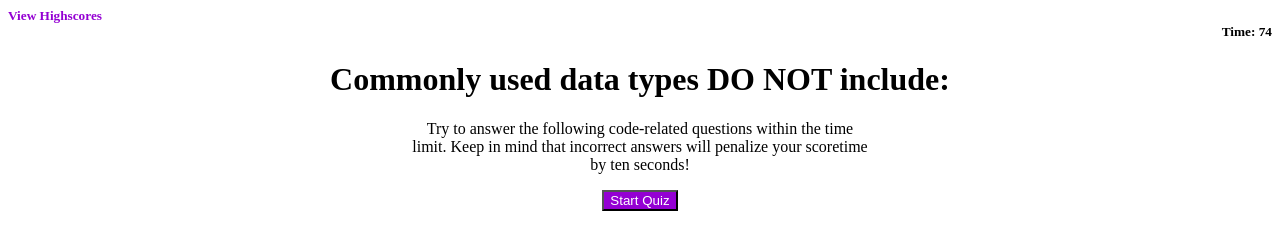
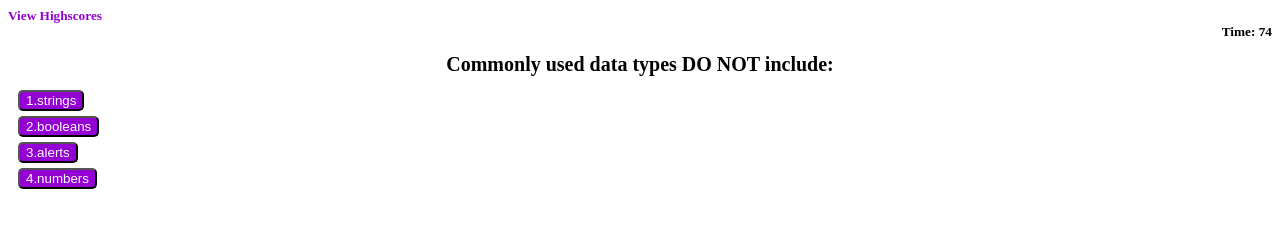
Before and after one commit to bycait27/javascript-code-quiz, a plain HTML site: page index.html in a window 1280 px wide. Both pictures are taken after a click on the button "Start Quiz". Drawn offline with Linux system fonts and the light colour scheme.

Commit message:
Added multiple choice buttons to question one

```diff
--- a/assets/css/style.css
+++ b/assets/css/style.css
@@ -26,3 +26,13 @@ button {
    justify-content: right;
    margin: 0px;
 }
+
+.button-style {
+    background-color: darkviolet;
+    color: white;
+    border-radius: 5px;
+    display: flex;
+    text-align: center;
+    margin-bottom: 5px;
+    margin-left: 10px;
+}
--- a/assets/js/script.js
+++ b/assets/js/script.js
@@ -57,12 +57,29 @@
 // STARTED CODE
 // makes variable for start button - finds the button in html with id
 let startButton = document.querySelector("#start");
+
 let secondsLeft = 76;
-// store multiple choice in arrays
+// stores multiple choice options for question one
 let questOne = ["1.strings", "2.booleans", "3.alerts", "4.numbers"];
+// make a function to create multiple choice buttons
+function questOneBtn() {
+    // hides p element from beginning of quiz
+    document.querySelector("p").style.visibility = "hidden";
+	for (let i = 0; i < questOne.length; i++) {
+	    let btnOne = document.createElement("button");
+        let textOne = document.createTextNode(questOne[i]);
+        btnOne.appendChild(textOne);
+	    document.querySelector("#multiple-choice").appendChild(btnOne);
+        btnOne.classList.add("button-style");
+	}
+}
+// stores multiple choice options for question two
 let questTwo = ["1.quotes", "2.curly brackets", "3.parentheses", "4.squary brackets"];
+// stores multiple choice options for question three
 let questThree = ["1.numbers and strings", "2.other arrays", "3.booleans", "4.all of the above"];
+// stores multiple choice options for question four
 let questFour = ["1.commas", "2.curly brackets", "3.quotes", "4.parentheses"];
+// stores multiple choice options for question five
 let questFive = ["1.JavaScript", "2.terminal/bash", "3.for loops", "4.console.log"];
 // make a function for quiz timer
 function gameTimer() {
@@ -78,9 +95,14 @@ function gameTimer() {
 
 // add event listener for click of start button
 startButton.addEventListener("click", function(event) {
+    // hides "start quiz" button
+    document.querySelector("#start").style.visibility = "hidden";
+    // replaces "Coding Quiz Challenge" with first question
     document.querySelector("#title").innerHTML = "Commonly used data types DO NOT include: ";
+    // calls function to generate multiple choice buttons
+    questOneBtn();
+    // styling of question one header
+    document.querySelector("#title").style.cssText = "font-size:20px;"
+    // calls timer function
     gameTimer();
-    // make new html smaller
-    // make "start quiz" button disappear
-    // change <p> into multiple choice or ul
 });
--- a/index.html
+++ b/index.html
@@ -20,6 +20,9 @@
     <main>
          <!-- title of the quiz -->
         <h1 id="title">Coding Quiz Challenge</h1>
+        <div id="multiple-choice">
+
+        </div>
         <!-- quiz explanation displayed under header -->
         <p>Try to answer the following code-related questions within the time<br>limit. Keep in mind that incorrect answers will penalize your scoretime<br>by ten seconds!</p>
         <!-- displays button to start quiz -->
```
